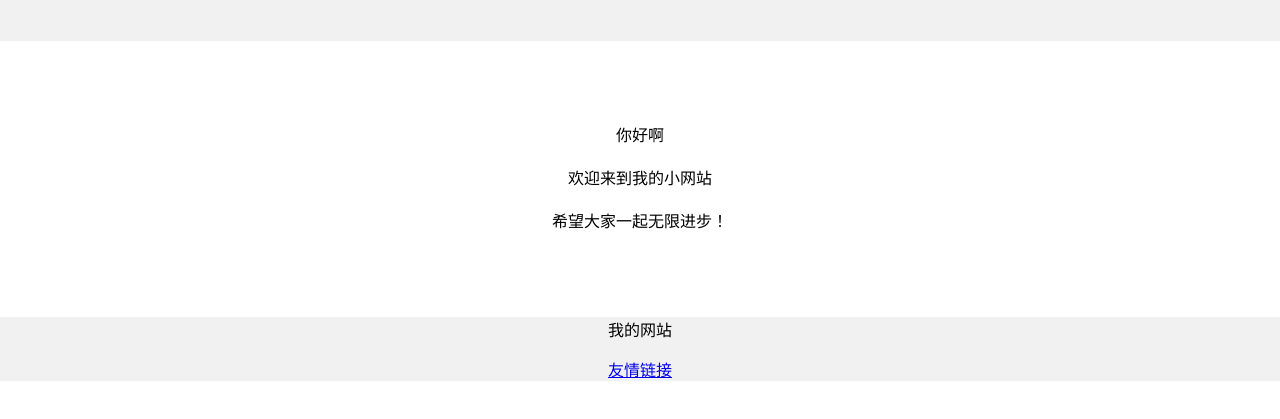
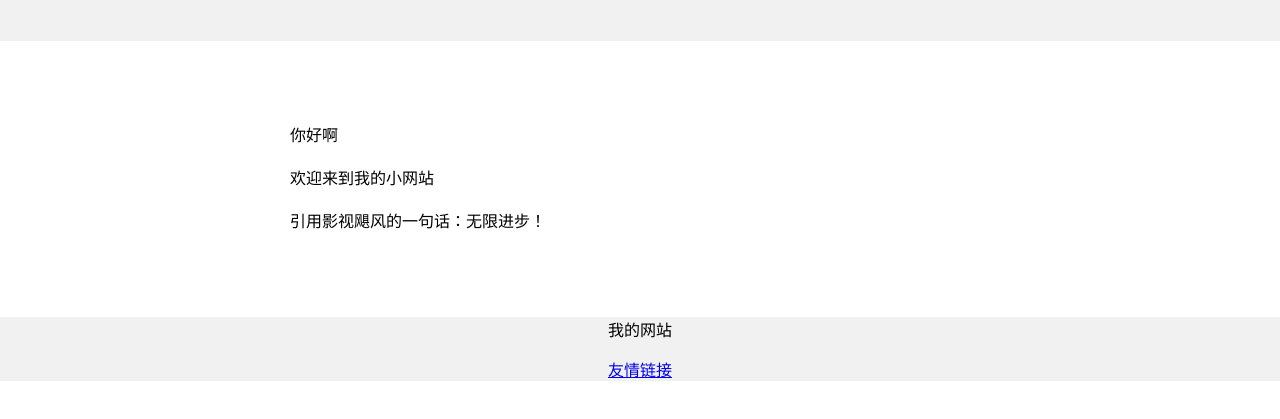
Before and after one commit to Alostr/01, a plain HTML site: page index.html in a window 1280 px wide. Shown: the part 63-482 px from the top of the page. Drawn offline with Linux system fonts and the light colour scheme.

Commit message:
Update index.html

```diff
--- a/index.html
+++ b/index.html
@@ -8,7 +8,7 @@
         body{
           margin: 0;
         }
-        .center{
+        。center{
           text-align: center;
         }
     </style>
@@ -33,7 +33,7 @@
             欢迎来到我的小网站
         </p>
         <p class="center">
-            希望大家一起无限进步！
+            引用影视飓风的一句话：无限进步！
         </p>
     </div>
     <div style="
```
